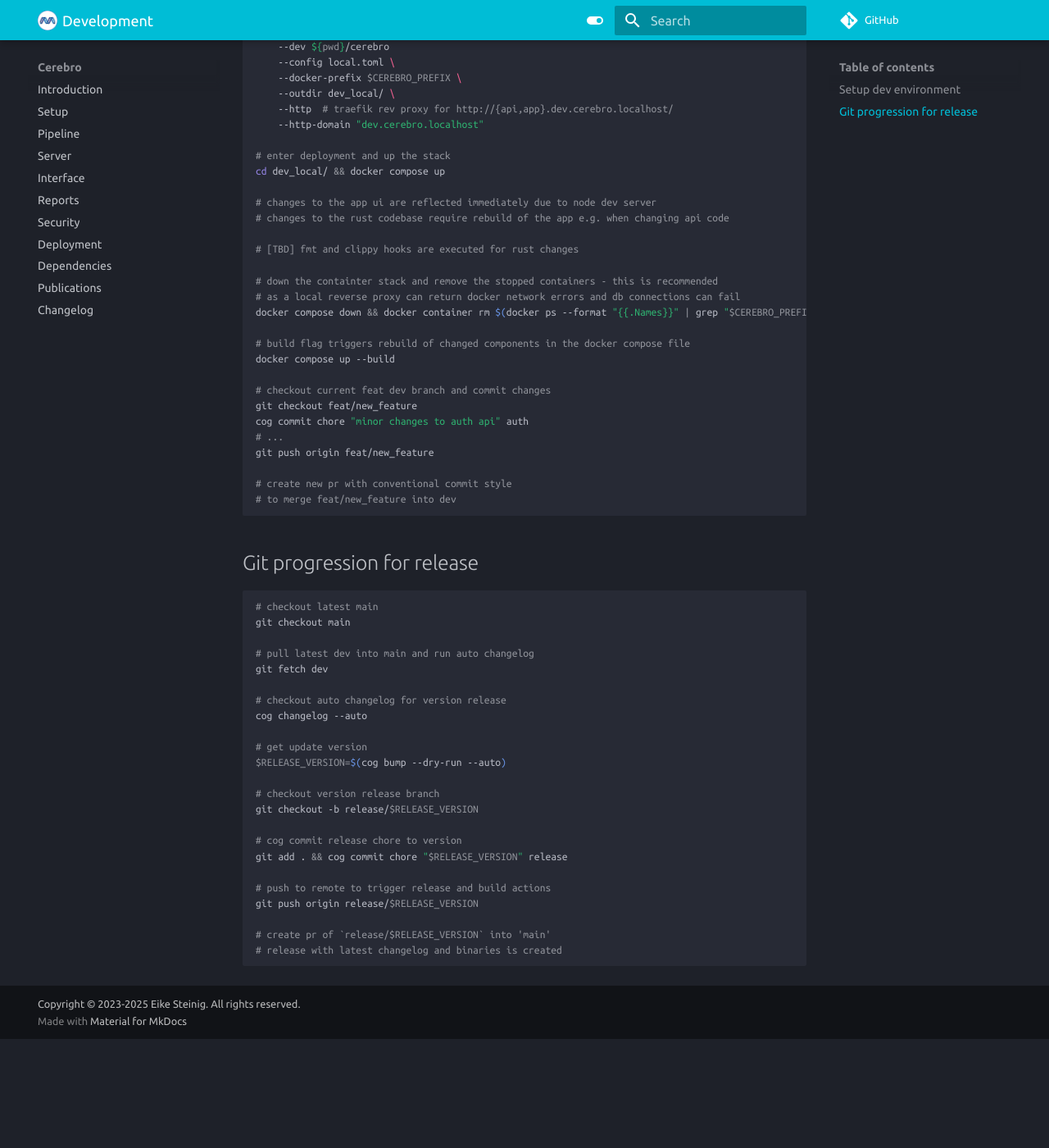
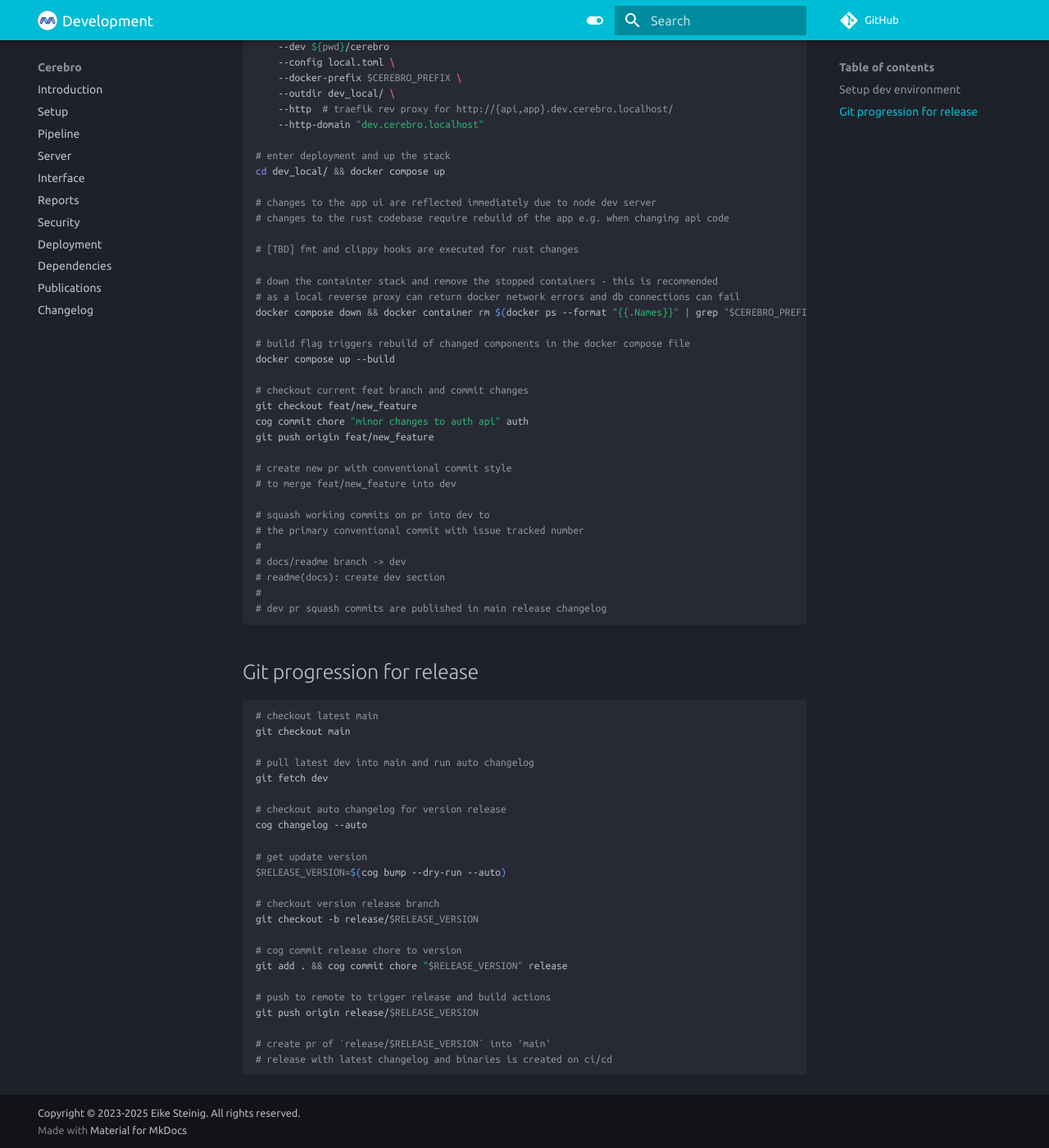
Before and after one commit to esteinig/cerebro, an MkDocs documentation site: the page built from docs/development.md, in a window 1280 px wide and 1400 px high, scrolled down 831 px. Shown: the whole window at 82% size. Built offline with MkDocs 1.6.1 and Material for MkDocs 9.7.7, drawn with Linux system fonts in a browser that asks for light colours; comment, search, counter and statistics services are not loaded; before the commit the page ends 2098 px from its top, so only the background shows below that.

Commit message:
chore(docs): add dev docs

````diff
--- a/docs/development.md
+++ b/docs/development.md
@@ -47,15 +47,21 @@
 # build flag triggers rebuild of changed components in the docker compose file
 docker compose up --build
 
-# checkout current feat dev branch and commit changes
+# checkout current feat branch and commit changes
 git checkout feat/new_feature
 cog commit chore "minor changes to auth api" auth
-# ...
 git push origin feat/new_feature
 
 # create new pr with conventional commit style
 # to merge feat/new_feature into dev
 
+# squash working commits on pr into dev to
+# the primary conventional commit with issue tracked number
+#
+# docs/readme branch -> dev
+# readme(docs): create dev section
+#
+# dev pr squash commits are published in main release changelog
 ```
 
 ## Git progression for release
@@ -83,6 +89,6 @@
 git push origin release/$RELEASE_VERSION
 
 # create pr of `release/$RELEASE_VERSION` into 'main'
-# release with latest changelog and binaries is created
+# release with latest changelog and binaries is created on ci/cd
 
 ```
````
